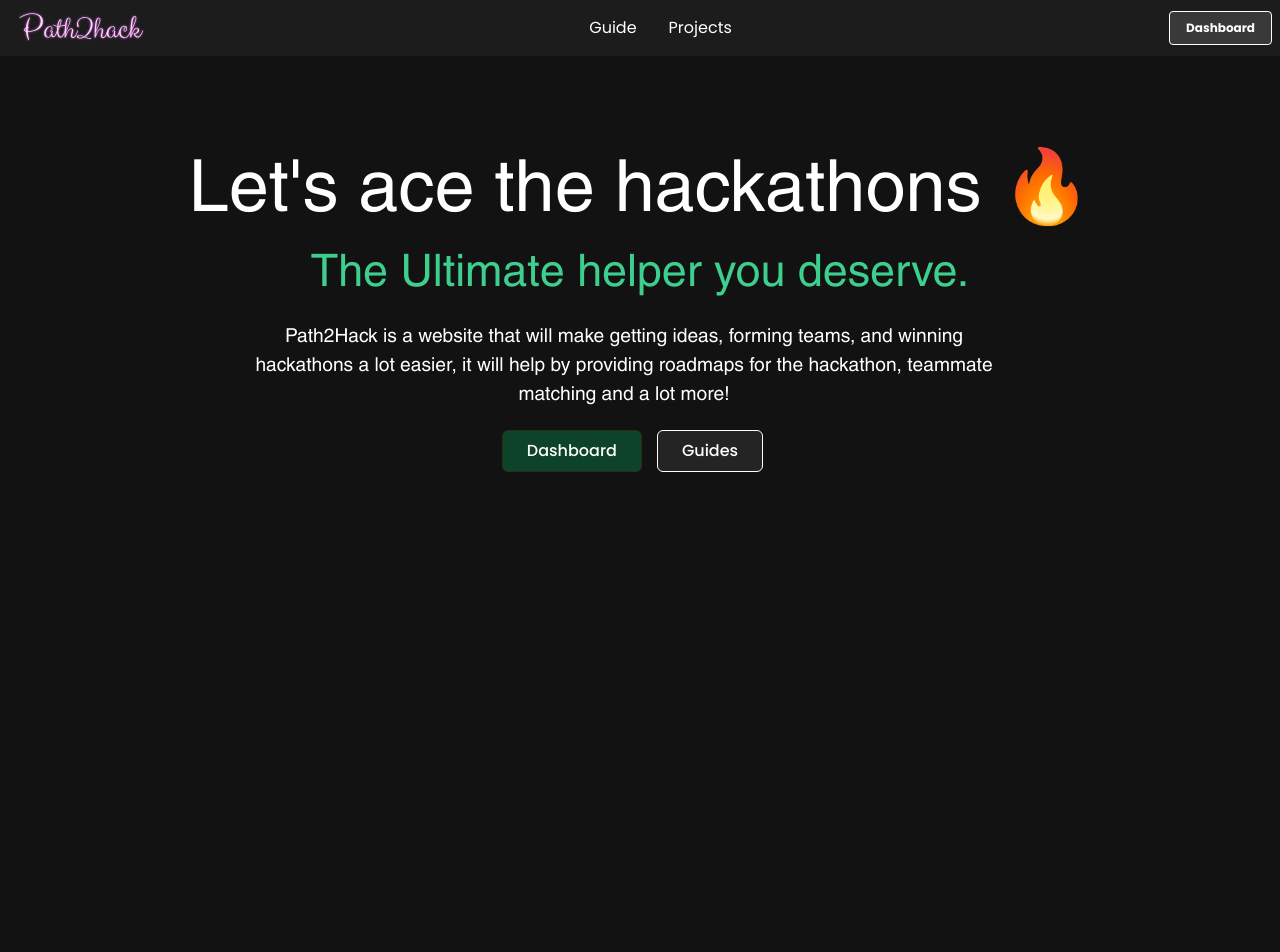
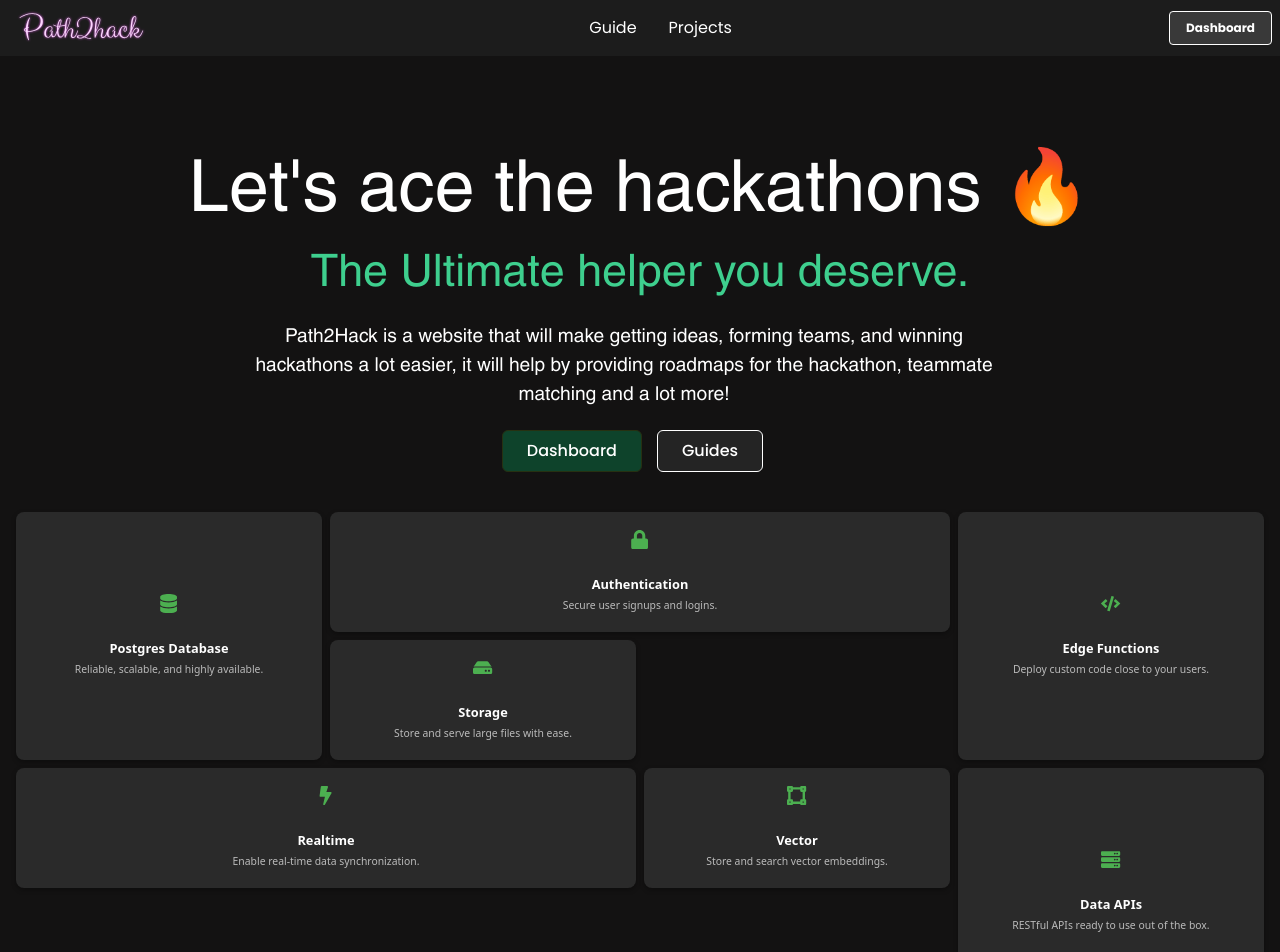
Before and after one commit to 0Armaan025/Path2Hack, a Next.js app in the folder client/path-2-hack/: page / in a window 1280 px wide. Shown: the top 952 px of the page. Before the commit the page ends 800 px from the top, so only its background shows below. Built offline with nearby package versions, Linux system fonts and the light colour scheme.

Commit message:
added features dummy

```diff
--- a/client/path-2-hack/package.json
+++ b/client/path-2-hack/package.json
@@ -16,6 +16,7 @@
     "next": "15.0.3",
     "react": "19.0.0-rc-66855b96-20241106",
     "react-dom": "19.0.0-rc-66855b96-20241106",
+    "react-icons": "^5.3.0",
     "tailwind-merge": "^2.5.4",
     "tailwindcss-animate": "^1.0.7"
   },
--- /dev/null
+++ b/client/path-2-hack/src/components/featuresList/FeaturesList.css
@@ -0,0 +1,81 @@
+.features-grid-container {
+  display: grid;
+  grid-template-columns: repeat(4, 1fr);
+  grid-auto-rows: 120px;
+  gap: 8px;
+  padding: 16px;
+
+  min-height: 100vh;
+}
+
+.feature-tile {
+  display: flex;
+  flex-direction: column;
+  align-items: center;
+  justify-content: center;
+  background-color: #2a2a2a;
+  color: #ddd;
+  padding: 10px;
+  text-align: center;
+  font-size: 0.7rem;
+  border-radius: 8px;
+  box-shadow: 0px 2px 5px rgba(0, 0, 0, 0.3);
+  transition: transform 0.2s, background-color 0.3s;
+}
+
+.feature-tile:hover {
+  background-color: #3a3a3a;
+  transform: translateY(-3px);
+}
+
+.icon {
+  font-size: 1.2rem;
+  color: #4caf50;
+  margin-bottom: 6px;
+}
+
+.feature-name {
+  font-size: 0.8rem;
+  font-weight: 600;
+  margin-bottom: 4px;
+}
+
+.feature-description {
+  font-size: 0.65rem;
+  color: #bbb;
+}
+
+.feature-tile-1 {
+  grid-column: span 1;
+  grid-row: span 2;
+}
+
+.feature-tile-2 {
+  grid-column: span 2;
+  grid-row: span 1;
+}
+
+.feature-tile-3 {
+  grid-column: span 1;
+  grid-row: span 2;
+}
+
+.feature-tile-4 {
+  grid-column: span 1;
+  grid-row: span 1;
+}
+
+.feature-tile-5 {
+  grid-column: span 2;
+  grid-row: span 1;
+}
+
+.feature-tile-6 {
+  grid-column: span 1;
+  grid-row: span 1;
+}
+
+.feature-tile-7 {
+  grid-column: span 1;
+  grid-row: span 2;
+}
--- a/client/path-2-hack/src/components/featuresList/FeaturesList.tsx
+++ b/client/path-2-hack/src/components/featuresList/FeaturesList.tsx
@@ -1,9 +1,71 @@
 import React from "react";
+import "./FeaturesList.css";
+import {
+  FaDatabase,
+  FaLock,
+  FaCode,
+  FaHdd,
+  FaBolt,
+  FaVectorSquare,
+  FaServer,
+} from "react-icons/fa";
 
-type Props = {};
+type Feature = {
+  name: string;
+  description: string;
+  icon: React.ReactNode;
+};
 
-const FeaturesList = (props: Props) => {
-  return <div>FeaturesList</div>;
+const features: Feature[] = [
+  {
+    name: "Postgres Database",
+    description: "Reliable, scalable, and highly available.",
+    icon: <FaDatabase />,
+  },
+  {
+    name: "Authentication",
+    description: "Secure user signups and logins.",
+    icon: <FaLock />,
+  },
+  {
+    name: "Edge Functions",
+    description: "Deploy custom code close to your users.",
+    icon: <FaCode />,
+  },
+  {
+    name: "Storage",
+    description: "Store and serve large files with ease.",
+    icon: <FaHdd />,
+  },
+  {
+    name: "Realtime",
+    description: "Enable real-time data synchronization.",
+    icon: <FaBolt />,
+  },
+  {
+    name: "Vector",
+    description: "Store and search vector embeddings.",
+    icon: <FaVectorSquare />,
+  },
+  {
+    name: "Data APIs",
+    description: "RESTful APIs ready to use out of the box.",
+    icon: <FaServer />,
+  },
+];
+
+const FeaturesList = () => {
+  return (
+    <div className="features-grid-container">
+      {features.map((feature, index) => (
+        <div key={index} className={`feature-tile feature-tile-${index + 1}`}>
+          <div className="icon">{feature.icon}</div>
+          <h3 className="feature-name">{feature.name}</h3>
+          <p className="feature-description">{feature.description}</p>
+        </div>
+      ))}
+    </div>
+  );
 };
 
 export default FeaturesList;
--- a/client/path-2-hack/src/home/middle/MiddlePart.tsx
+++ b/client/path-2-hack/src/home/middle/MiddlePart.tsx
@@ -2,6 +2,7 @@
 import React from "react";
 import "./middlepart.css";
 import localFont from "next/font/local";
+import FeaturesList from "@/components/featuresList/FeaturesList";
 
 const helvetica = localFont({ src: "../../app/fonts/Helvetica5.ttf" });
 
@@ -31,6 +32,8 @@ const MiddlePart = (props: Props) => {
             <input type="button" className="guideBtn" value="Guides" />
           </div>
         </div>
+        <br />
+        <FeaturesList />
       </center>
     </>
   );
```
Also changed, not shown: 1 other file (tests, documents, lock files or other folders).
